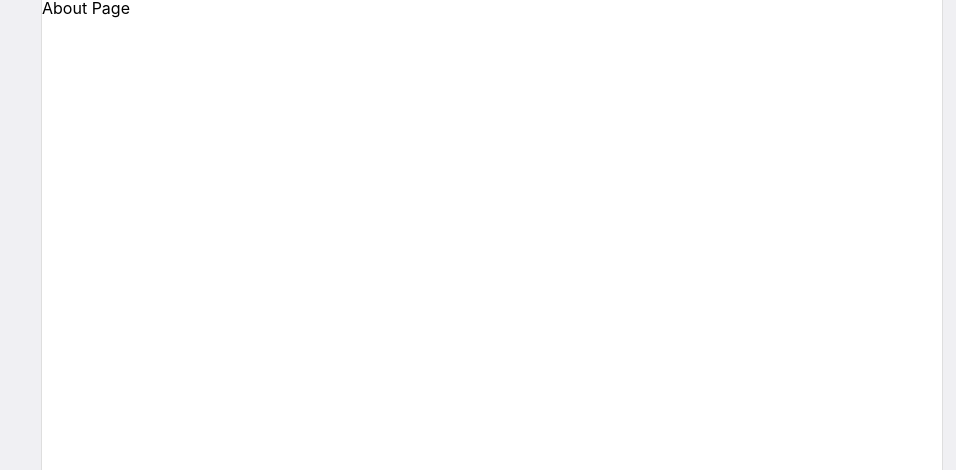
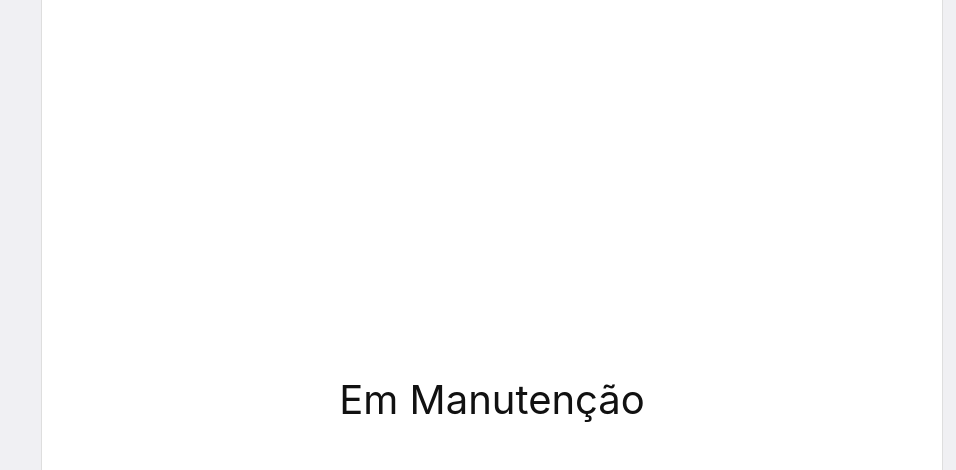
Before and after one commit to hiagosilva12/blog-v1, a Gatsby site: page /about in a window 1280 px wide. Shown: the top 470 px of the page, 278-1234 px from the left. Built offline with nearby package versions, Linux system fonts and the light colour scheme; Gatsby itself is replaced by a stand-in of ours; some packages are replaced by stand-ins of ours.

Commit message:
Blog em desenvolvimento

```diff
--- a/src/components/MenuLinks/index.js
+++ b/src/components/MenuLinks/index.js
@@ -1,7 +1,7 @@
 import React from "react"
 
 import links from "./content"
-
+import getThemeColor from "../../utils/getThemeColor"
 import * as S from "./styled"
 
 const MenuLinks = () => (
@@ -12,7 +12,7 @@ const MenuLinks = () => (
           <S.MenuLinksLink
             cover
             direction="left"
-            bg="#16202c"
+            bg={getThemeColor()}
             duration={0.6}
             to={link.url}
             activeClassName="active"
--- a/src/components/Search/index.js
+++ b/src/components/Search/index.js
@@ -10,6 +10,7 @@ const algolia = {
   SearchOnlyApiKey: process.env.GATSBY_ALGOLIA_SEARCH_KEY,
   indexName: process.env.GATSBY_ALGOLIA_INDEX_NAME,
 }
+
 const searchClient = algoliasearch(algolia.appId, algolia.SearchOnlyApiKey)
 
 const Search = () => (
--- /dev/null
+++ b/src/pages/about-styled.js
@@ -0,0 +1,10 @@
+import styled from "styled-components"
+
+export const AboutWrapper = styled.div`
+  height: 100vh;
+  display: flex;
+  justify-content: center;
+  align-items: center;
+  font-size: 40px;
+  color: var(--postColor);
+`
--- a/src/pages/about.js
+++ b/src/pages/about.js
@@ -1,10 +1,14 @@
 import React from "react"
 import Layout from "../components/Layout"
 import Seo from "../components/seo"
+import * as S from "./about-styled"
+
 const AboutPage = () => (
   <Layout>
     <Seo title="About" />
-    <h1>About Page</h1>
+    <S.AboutWrapper>
+      <h1>Em Manutenção</h1>
+    </S.AboutWrapper>
   </Layout>
 )
 
--- a/src/utils/getThemeColor.js
+++ b/src/utils/getThemeColor.js
@@ -1,7 +1,7 @@
 const getThemeColor = () => {
   const theme = typeof window !== "undefined" && window.__theme
 
-  if (theme === "light") return "#836FFF"
+  if (theme === "light") return "#fff"
   if (theme === "dark") return "#16202c"
 }
 
```
Also changed, not shown: src/components/Avatar/styled.js (line endings or trailing spaces), 1 other file.
